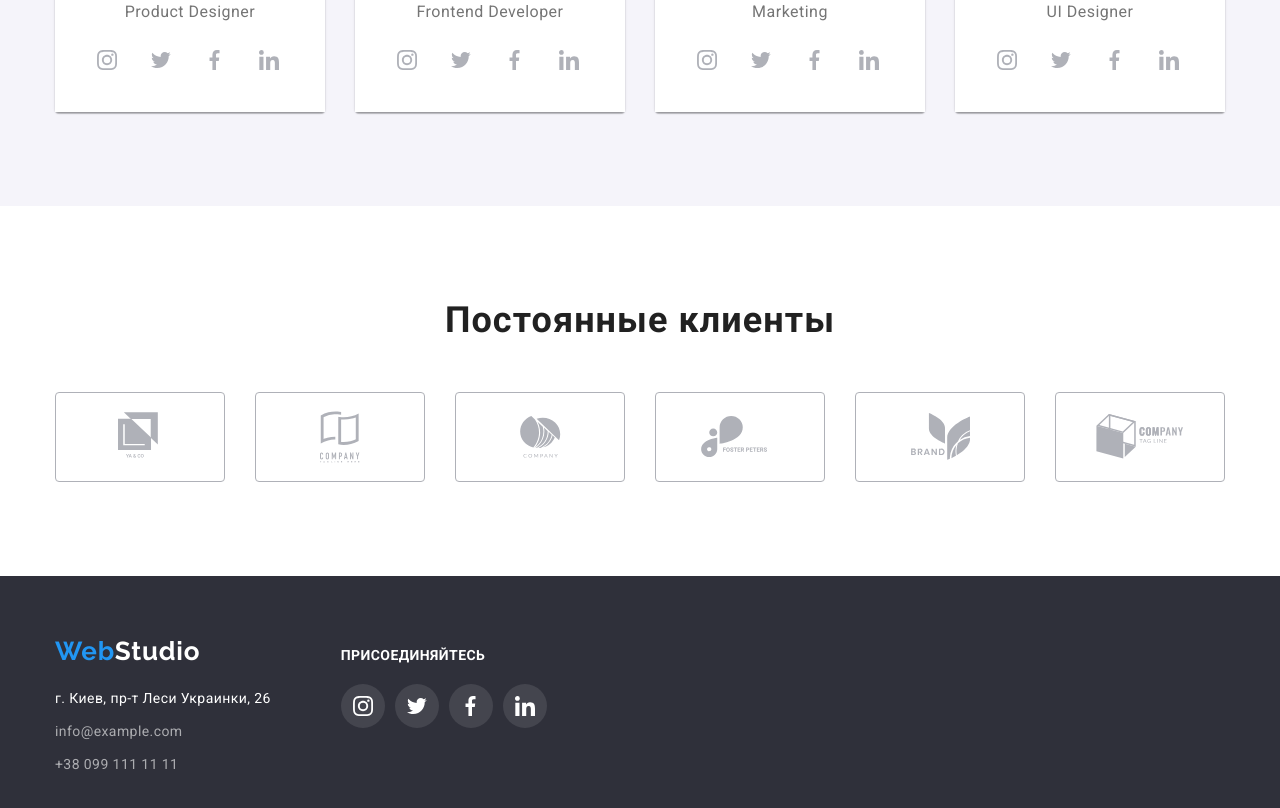
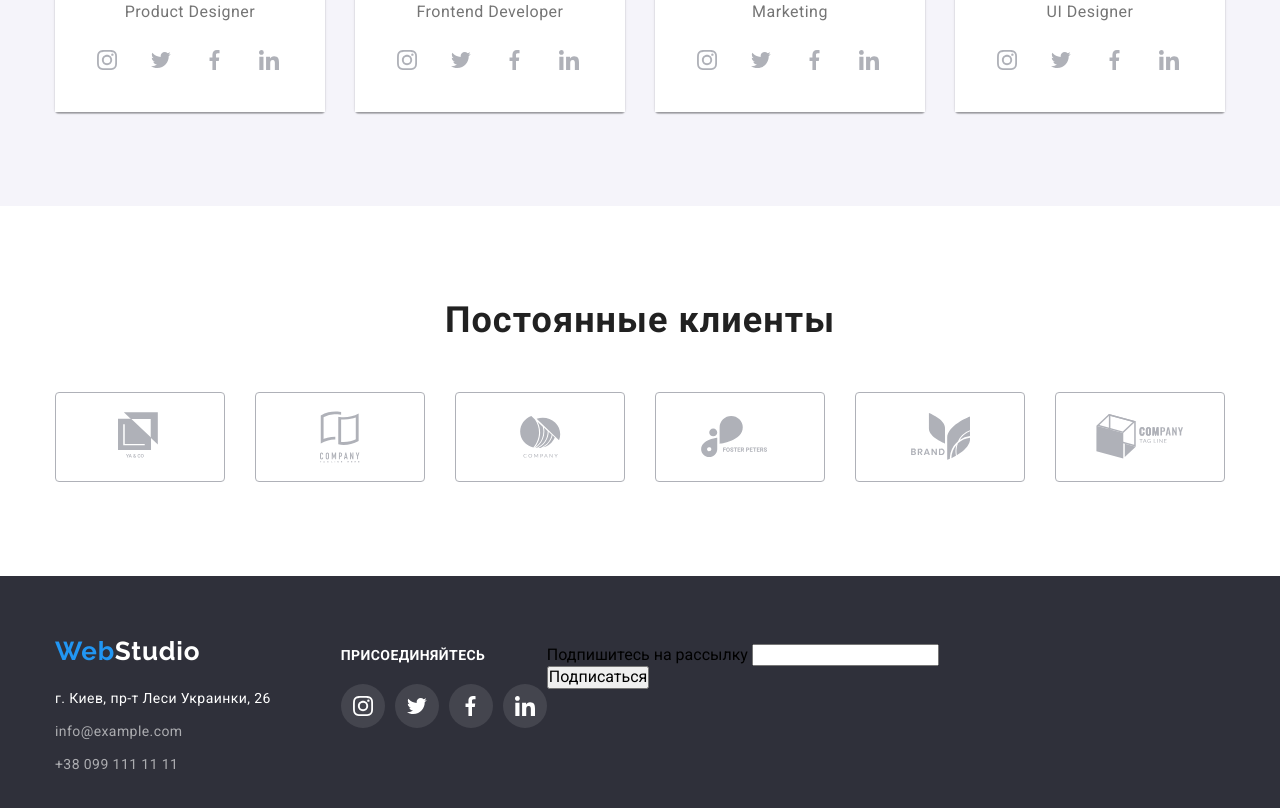
Before and after one commit to Kondes/goit-markup-hw-06, a plain HTML site: page index.html in a window 1280 px wide. Shown: the part 2097-2905 px from the top of the page. Drawn offline with nearby package versions, Linux system fonts and the light colour scheme.

Commit message:
just start

```diff
--- a/css/styles.css
+++ b/css/styles.css
@@ -528,6 +528,10 @@ img {
   align-items: baseline;
 }
 
+.form {
+  display: flex;
+}
+
 /*------END FOOTER------*/
 
 /*----END INDEX.HTML----*/
--- a/index.html
+++ b/index.html
@@ -441,6 +441,15 @@
             </li>
           </ul>
         </div>
+        <div class="form">
+          <form action="">
+            <label for="subscribe">Подпишитесь на рассылку</label>
+            <input type="email" name="subscribe" id="subscribe" />
+            <div>
+              <button type="submit">Подписаться</button>
+            </div>
+          </form>
+        </div>
       </div>
     </footer>
     <div class="backdrop is-hidden" data-modal>
```
